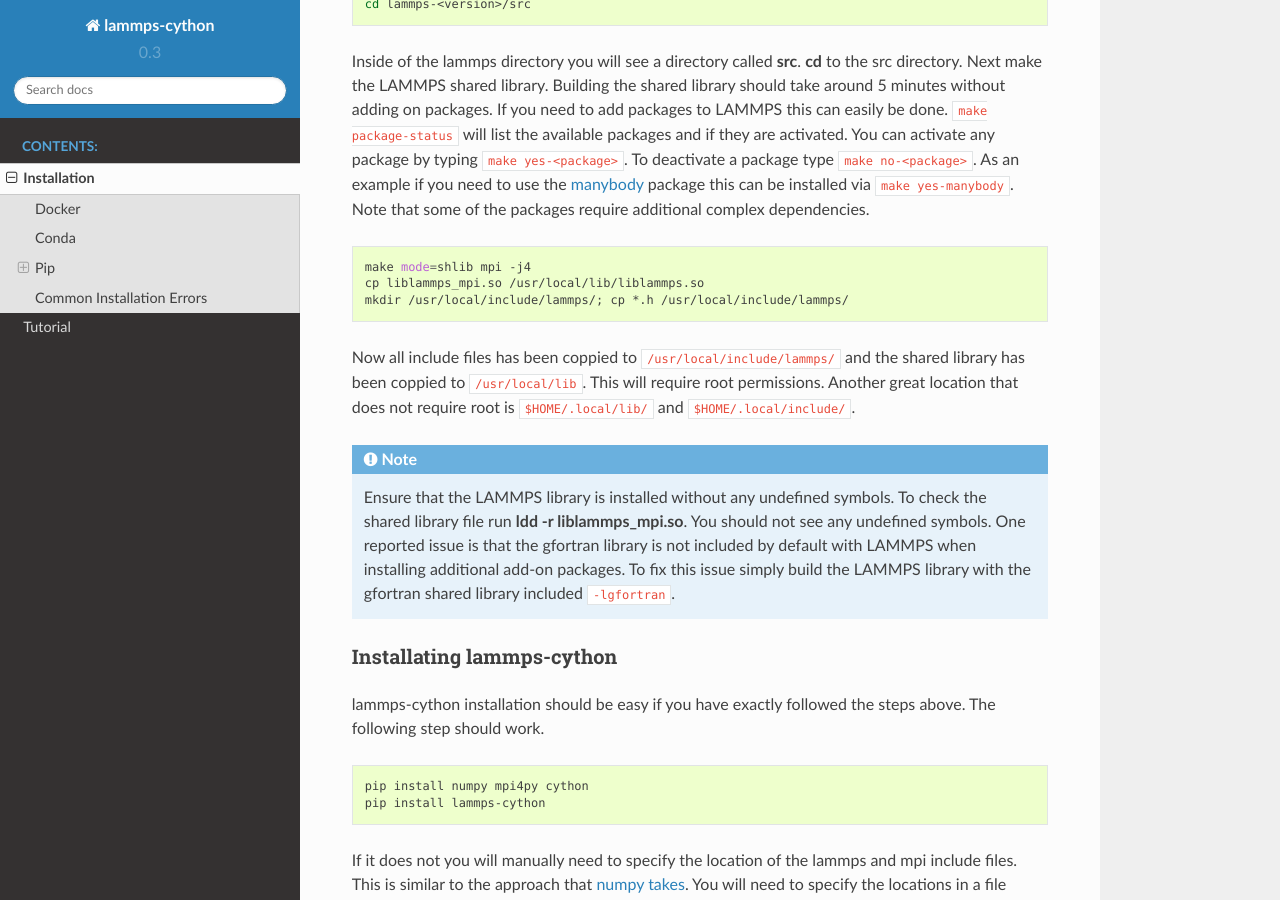
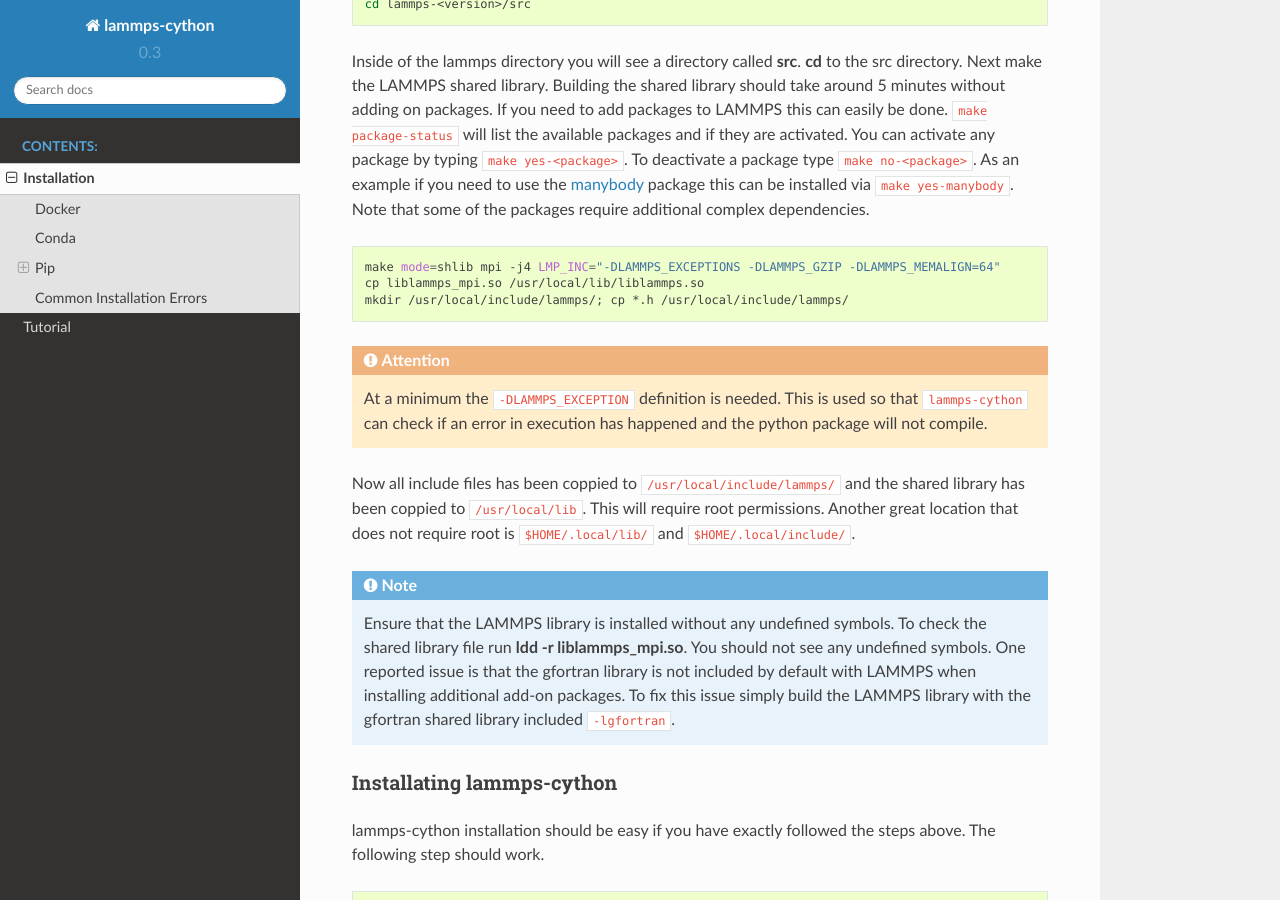
Before and after one commit to costrouc/lammps-cython, a Sphinx documentation site: the page built from docs/installation.rst, in a window 1280 px wide and 900 px high, scrolled down 1765 px. Built offline with Sphinx 7.4.7 and the Read the Docs theme 2.0.0, drawn with Linux system fonts in a browser that asks for light colours; cross-references to code outside the pages are shown as plain code.

Commit message:
Adding need for define lammps_exceptions. Using library.cpp more heavily

```diff
--- a/docs/installation.rst
+++ b/docs/installation.rst
@@ -111,9 +111,15 @@ some of the packages require additional complex dependencies.
 
 .. code-block:: bash
 
-   make mode=shlib mpi -j4
+   make mode=shlib mpi -j4 LMP_INC="-DLAMMPS_EXCEPTIONS -DLAMMPS_GZIP -DLAMMPS_MEMALIGN=64"
    cp liblammps_mpi.so /usr/local/lib/liblammps.so
    mkdir /usr/local/include/lammps/; cp *.h /usr/local/include/lammps/
+
+.. attention::
+
+   At a minimum the ``-DLAMMPS_EXCEPTION`` definition is needed. This
+   is used so that ``lammps-cython`` can check if an error in
+   execution has happened and the python package will not compile.
 
 
 Now all include files has been coppied to
```
Also changed, not shown: 2 other files.
